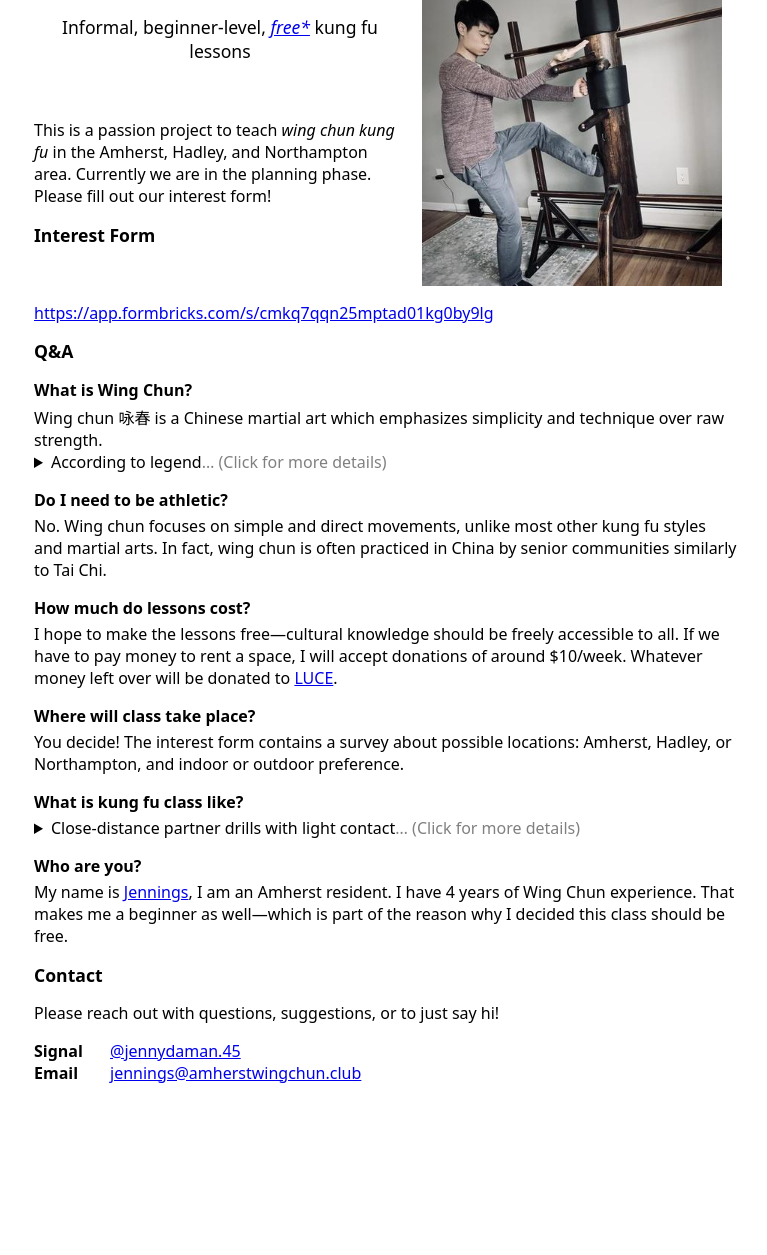
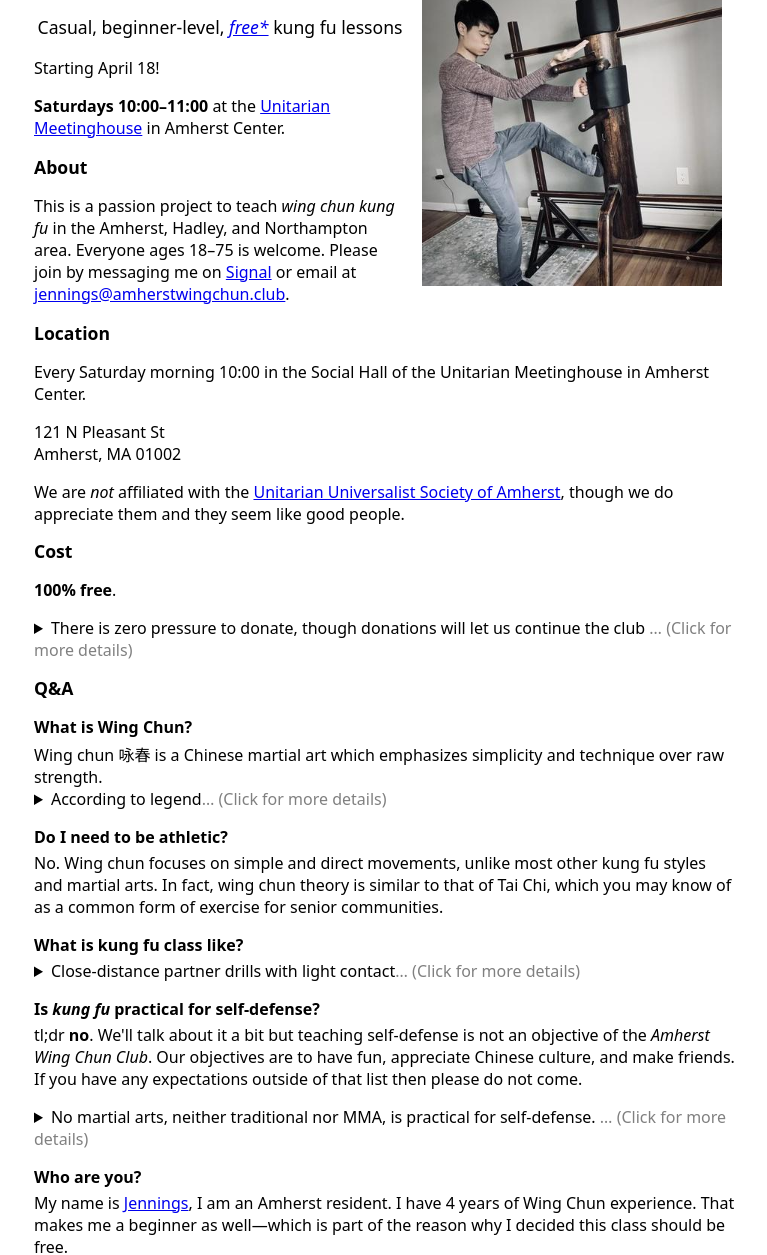
Before and after one commit to jennydaman/amherstwingchun.club, a plain HTML site: page public/index.html in a window 1280 px wide. Shown: the part 51-1306 px from the top of the page, without its empty margins (254-1021 px from the left). Before the commit the page ends 1159 px from the top, so only its background shows below. Drawn offline with Linux system fonts and the light colour scheme.

Commit message:
Add location

```diff
--- a/public/index.html
+++ b/public/index.html
@@ -27,24 +27,104 @@
 <h1>Amherst Wing Chun Club</h1>
 
 <p id="subtitle">
-  Informal, beginner-level, <em><a href="#cost">free*</a></em> kung&nbsp;fu lessons
+  Casual, beginner-level, <em><a href="#cost">free*</a></em> kung&nbsp;fu lessons
 </p>
 
-<br />
+<p>
+  Starting April 18!
+</p>
 
 <p>
-  This is a passion project to teach <em>wing chun kung fu</em> in the Amherst,
-  Hadley, and Northampton area. Currently we are in the planning phase. Please
-  fill out our interest form!
+  <b>
+    Saturdays 10:00&ndash;11:00
+  </b>
+  at the <a href="#location">Unitarian Meetinghouse</a> in Amherst Center.
 </p>
+</main>
 
-<h2 id="interest-form">Interest Form</h2>
+<section id="about">
+  <h2>About</h2>
 
-<a id="interest-form-link" href="https://app.formbricks.com/s/cmkq7qqn25mptad01kg0by9lg">
-  https://app.formbricks.com/s/cmkq7qqn25mptad01kg0by9lg
-</a>
+  <p>
+    This is a passion project to teach <em>wing chun kung fu</em> in the Amherst,
+    Hadley, and Northampton area.
+    Everyone ages 18&ndash;75 is welcome.
+    Please join by messaging me on
+    <a href="https://signal.me/#eu/UaBbeA8WMNmUyW6q1J8OIfbXuX0UMOqzAjA4yk5LEsCy6yMlg5dOd6jl20OMJsPs">Signal</a>
+    or email at
+    <a href="mailto:jennings@amherstwingchun.club">jennings@amherstwingchun.club</a>.
+  </p>
 
-</main>
+</section>
+
+<section id="location">
+  <h2>Location</h2>
+
+  <p>
+    Every Saturday morning 10:00 in the Social Hall of the Unitarian Meetinghouse
+    in Amherst Center.
+  </p>
+
+  <p>
+    121 N Pleasant St
+    <br />
+    Amherst, MA 01002
+  </p>
+
+  We are <em>not</em> affiliated with the
+  <a href="https://uusocietyamherst.org/">Unitarian Universalist Society of Amherst</a>,
+  though we do appreciate them and they seem like good people.
+</section>
+
+<section id="cost">
+  <h2>Cost</h2>
+
+  <p>
+    <b>100% free</b>.
+  </p>
+
+  <details>
+    <summary>
+      There is zero pressure to donate, though donations will let us continue the club
+    </summary>
+
+    <p>
+      I teach for free, that detail is actually important to me. People must also
+      be able to join the club for free. <em>Free</em> is pivotal to my idea of
+      inclusivity. FWIW accessibility via public transportation is also part of my ideals.
+    </p>
+
+    <p>
+      The only costs of running this club are (a) website domain fees and (b)
+      rental of an indoor event space. Currently I pay $50 per week
+      out-of-pocket to the Unitarian Universalist Society of Amherst to rent
+      their Social Hall. We maybe could train outside in a public park instead
+      for free. I will ask regular attendees whether they are comfortable with
+      this option.
+    <p>
+
+    <p>
+      Your financial support would enable us to extend event space rental
+      agreements, which will be necessary if this club is to continue
+      year-round especially during cold weather. Without funding, it would
+      only be feasible for me to afford building rental for eight weeks.
+      After that, classes will be suspended for half a year.
+    </p>
+
+    <p>
+      Please <a href="#contact">reach out</a> if you have experience, advice, or
+      recommendations about event spaces, sponsorship, or applying to grants.
+    </p>
+
+    <p>
+      Donations are accepted by cash or Zelle in-person after class.
+      Alternatively, anonymous donations can be made to the Monero wallet
+      address:
+    </p>
+
+    <pre style="overflow-x: scroll">49PdZSfsRpteTDwBfTNFArF7FbPthKSs5KpbJjUDQHLrFxS27Rs7yHUbWDvuSrUx3aBJnNMrHe3rfTx9NWtP4CDNASz8veg</pre>
+  </details>
+</section>
 
 <section id="q-and-a">
 
@@ -60,7 +140,7 @@
       <summary>According to legend</summary>
 
       <p>
-        A new style of kung fu was developed by a Shaolin nun who taught it to
+        A new style of kung fu was developed by a refugee nun who taught it to
         another woman in secret. That woman used the art to win a duel against
         thugs, saving her from being forced into an unwanted marriage. Her name
         was Wing Chun. The literal translation of the Chinese characters
@@ -82,23 +162,12 @@
 
   <dt>Do I need to be athletic?</dt>
   <dd>
-    No. Wing chun focuses on simple and direct movements, unlike most other
-    kung fu styles and martial arts. In fact, wing chun is often practiced in
-    China by senior communities similarly to Tai Chi.
-  </dd>
-
-  <dt id="cost">How much do lessons cost?</dt>
-  <dd>
-    I hope to make the lessons free&mdash;cultural knowledge should be freely
-    accessible to all. If we have to pay money to rent a space, I will accept
-    donations of around $10/week. Whatever money left over will be donated to
-    <a href="https://www.lucemass.org/">LUCE</a>.
-  </dd>
-
-  <dt id="location">Where will class take place?</dt>
-  <dd>
-    You decide! The interest form contains a survey about possible locations:
-    Amherst, Hadley, or Northampton, and indoor or outdoor preference.
+    <p>
+      No. Wing chun focuses on simple and direct movements, unlike most other
+      kung fu styles and martial arts. In fact, wing chun theory is similar to
+      that of Tai Chi, which you may know of as a common form of exercise for
+      senior communities.
+    </p>
   </dd>
 
   <dt>What is kung fu class like?</dt>
@@ -117,6 +186,29 @@
         calisthenics, and meditation, followed by rehearsal of forms (kata,
         套路), which are choreographed sequences of fighting postures.
       </p>
+    </details>
+  </dd>
+
+  <dt>Is <em>kung fu</em> practical for self-defense?</dt>
+  <dd>
+    <p>
+      tl;dr <b>no</b>. We'll talk about it a bit but teaching self-defense is
+      not an objective of the <em>Amherst Wing Chun Club</em>. Our objectives
+      are to have fun, appreciate Chinese culture, and make friends. If you
+      have any expectations outside of that list then please do not come.
+    </p>
+    <details>
+      <summary>
+        No martial arts, neither traditional nor MMA, is practical for
+        self-defense.
+      </summary>
+      No martial artist will tell you otherwise unless they are running a
+      for-profit business and are trying to get customers.
+
+      If you want to learn self-defense then look for a self-defense class not
+      martial arts. The most important self-defense skill is situational
+      awareness. This world is full of lunatics and here in the U.S. most of
+      them have guns. Get real.
     </details>
   </dd>
 
```
